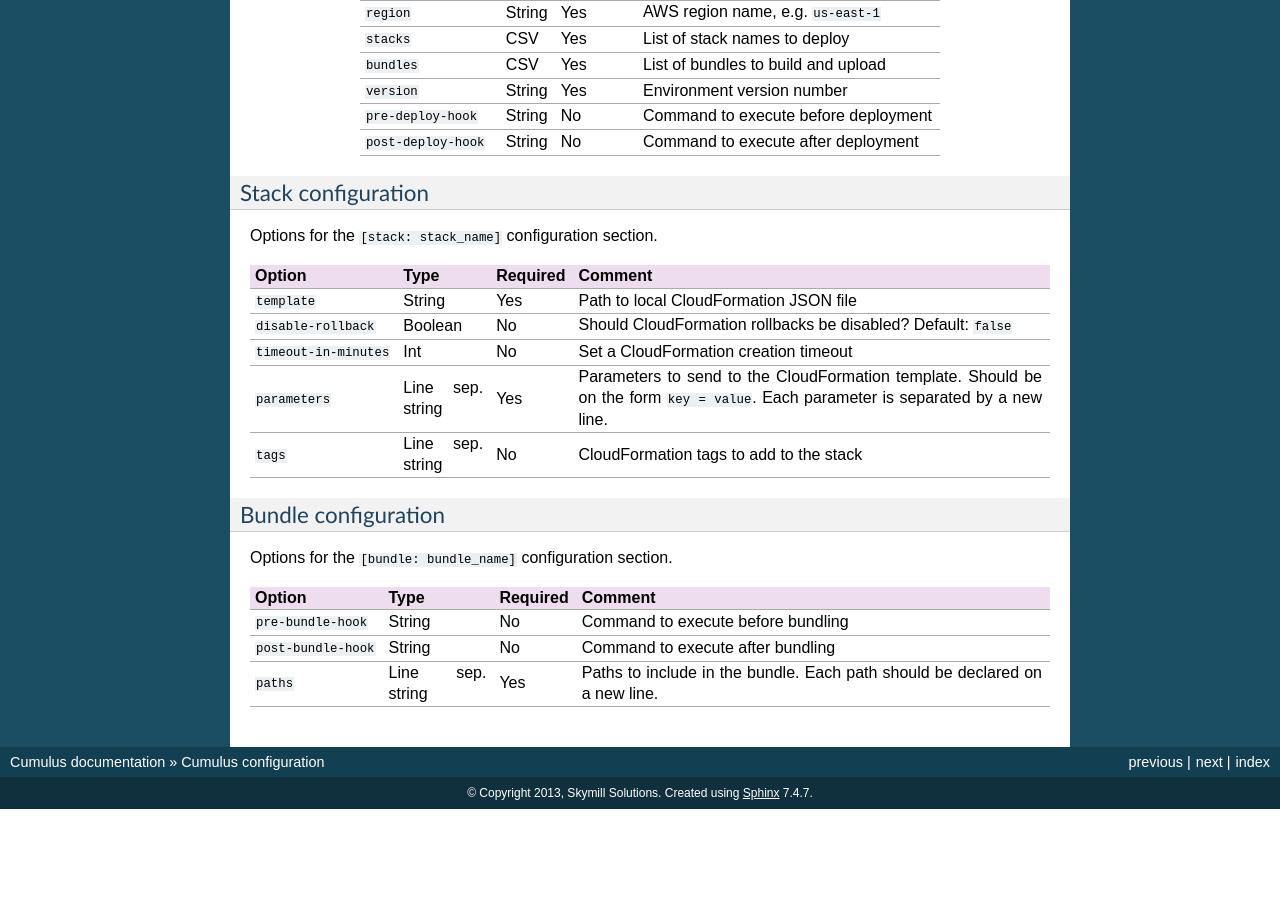
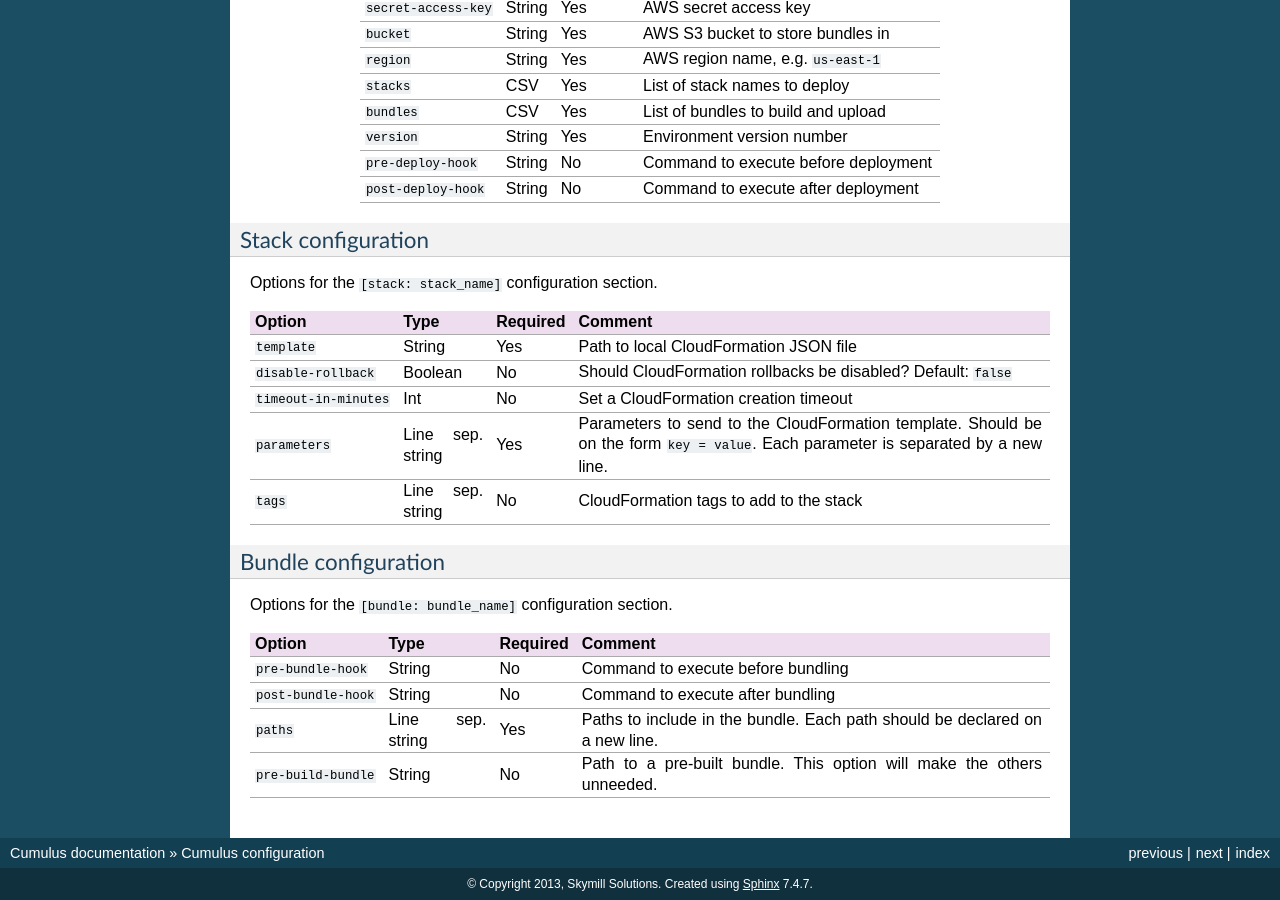
Before and after one commit to skymill/cumulus, a Sphinx documentation site: the page built from docs/cumulus_configuration.rst, in a window 1280 px wide and 900 px high, scrolled down 1221 px. Built offline with Sphinx 7.4.7, drawn with Linux system fonts in a browser that asks for light colours; the version number could not be read and is left out; before the commit the page ends 2030 px from its top, so only the background shows below that; some of the changed text lies outside the part shown.

Commit message:
Updated documentation for #82

```diff
--- a/docs/cumulus_configuration.rst
+++ b/docs/cumulus_configuration.rst
@@ -46,6 +46,9 @@
     path-rewrites:
         /wordpress -> /var/www/wordpress
         /nginx -> /etc/nginx
+
+    [bundle: app]
+    pre-built-bundle: /Users/sebastian/build/app.tar.bz2
 
 
 General configuration
@@ -107,4 +110,5 @@
 ``pre-bundle-hook``     String             No       Command to execute before bundling
 ``post-bundle-hook``    String             No       Command to execute after bundling
 ``paths``               Line sep. string   Yes      Paths to include in the bundle. Each path should be declared on a new line.
+``pre-build-bundle``    String             No       Path to a pre-built bundle. This option will make the others unneeded.
 ======================= ================== ======== ==========================================
```
Also changed, not shown: other parts of docs/cumulus_configuration.rst (+1 -1 lines).
